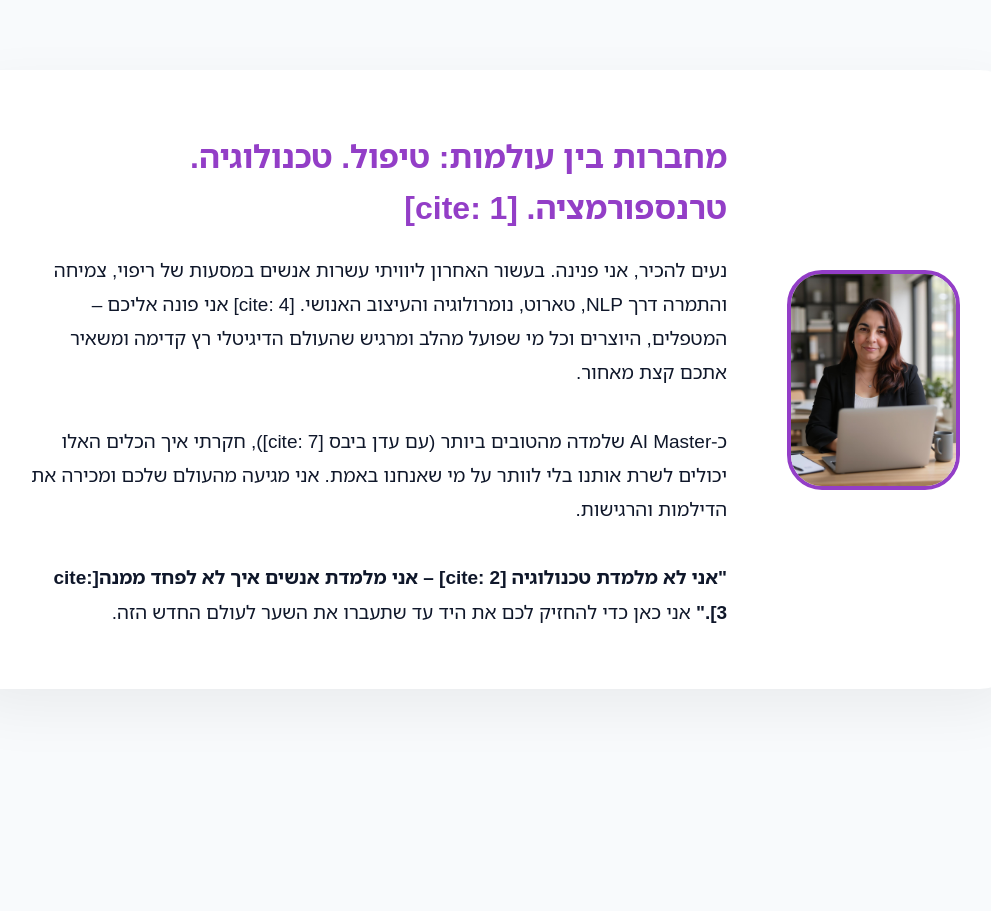
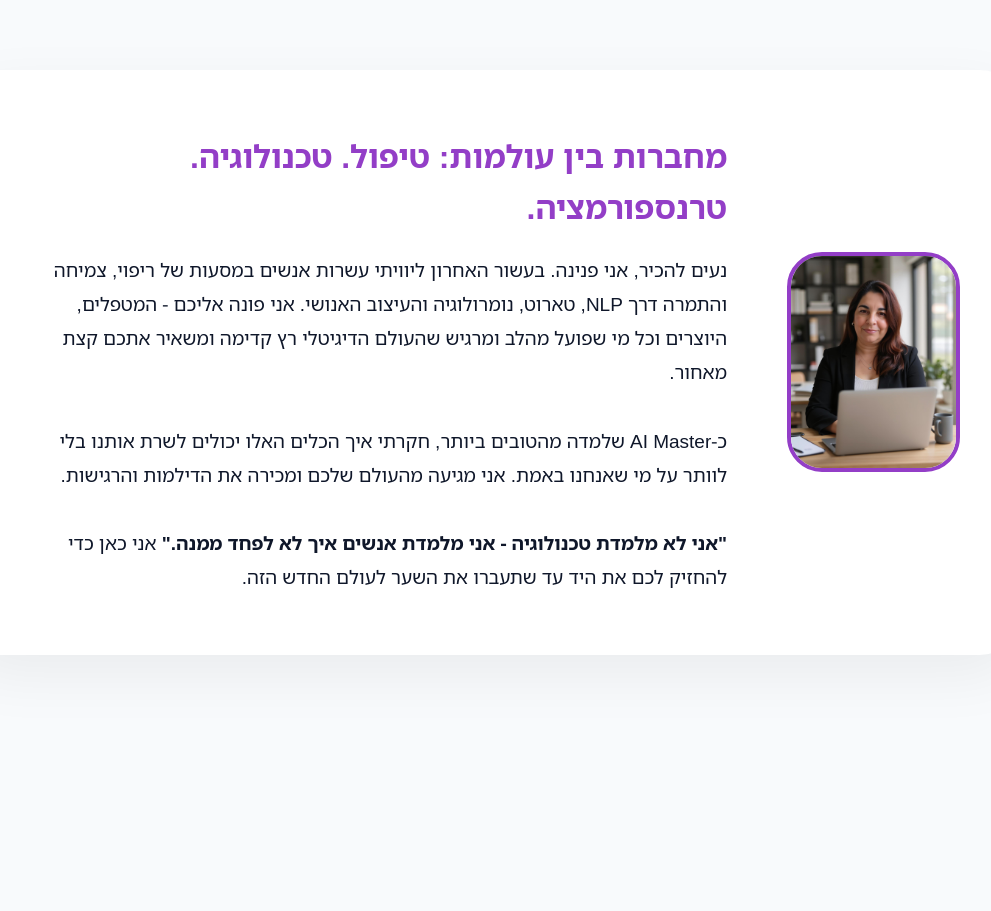
Before and after one commit to PINIKAR/promptbook-clean, a React (Vite) app: page /landing in a window 1280 px wide. Shown: the part 4120-5031 px from the top of the page, without its empty margins (150-1141 px from the left). Built offline with nearby package versions, Linux system fonts and the light colour scheme.

Commit message:
Update LandingPage.tsx

```diff
--- a/src/pages/LandingPage.tsx
+++ b/src/pages/LandingPage.tsx
@@ -308,13 +308,13 @@ const LandingPage = () => {
             <div className="about-box">
               <img src="/pnina-profile.jpg" alt="פנינה קריוף" />
               <div>
-                <h2 style={{color:'var(--c1)', fontWeight:'900', fontSize: '32px', marginBottom: '20px'}}>מחברות בין עולמות: טיפול. טכנולוגיה. טרנספורמציה. [cite: 1]</h2>
+                <h2 style={{color:'var(--c1)', fontWeight:'900', fontSize: '32px', marginBottom: '20px'}}>מחברות בין עולמות: טיפול. טכנולוגיה. טרנספורמציה. </h2>
                 <p style={{fontSize:'19px', lineHeight: '1.8'}}>
-                  נעים להכיר, אני פנינה. בעשור האחרון ליוויתי עשרות אנשים במסעות של ריפוי, צמיחה והתמרה דרך NLP, טארוט, נומרולוגיה והעיצוב האנושי. [cite: 4] אני פונה אליכם – המטפלים, היוצרים וכל מי שפועל מהלב ומרגיש שהעולם הדיגיטלי רץ קדימה ומשאיר אתכם קצת מאחור.
+                  נעים להכיר, אני פנינה. בעשור האחרון ליוויתי עשרות אנשים במסעות של ריפוי, צמיחה והתמרה דרך NLP, טארוט, נומרולוגיה והעיצוב האנושי.  אני פונה אליכם - המטפלים, היוצרים וכל מי שפועל מהלב ומרגיש שהעולם הדיגיטלי רץ קדימה ומשאיר אתכם קצת מאחור.
                   <br/><br/>
-                  כ-AI Master שלמדה מהטובים ביותר (עם עדן ביבס [cite: 7]), חקרתי איך הכלים האלו יכולים לשרת אותנו בלי לוותר על מי שאנחנו באמת. אני מגיעה מהעולם שלכם ומכירה את הדילמות והרגישות.
+                  כ-AI Master שלמדה מהטובים ביותר, חקרתי איך הכלים האלו יכולים לשרת אותנו בלי לוותר על מי שאנחנו באמת. אני מגיעה מהעולם שלכם ומכירה את הדילמות והרגישות.
                   <br/><br/>
-                  <strong>"אני לא מלמדת טכנולוגיה [cite: 2] – אני מלמדת אנשים איך לא לפחד ממנה[cite: 3]."</strong> אני כאן כדי להחזיק לכם את היד עד שתעברו את השער לעולם החדש הזה.
+                  <strong>"אני לא מלמדת טכנולוגיה - אני מלמדת אנשים איך לא לפחד ממנה."</strong> אני כאן כדי להחזיק לכם את היד עד שתעברו את השער לעולם החדש הזה.
                 </p>
               </div>
             </div>
```
